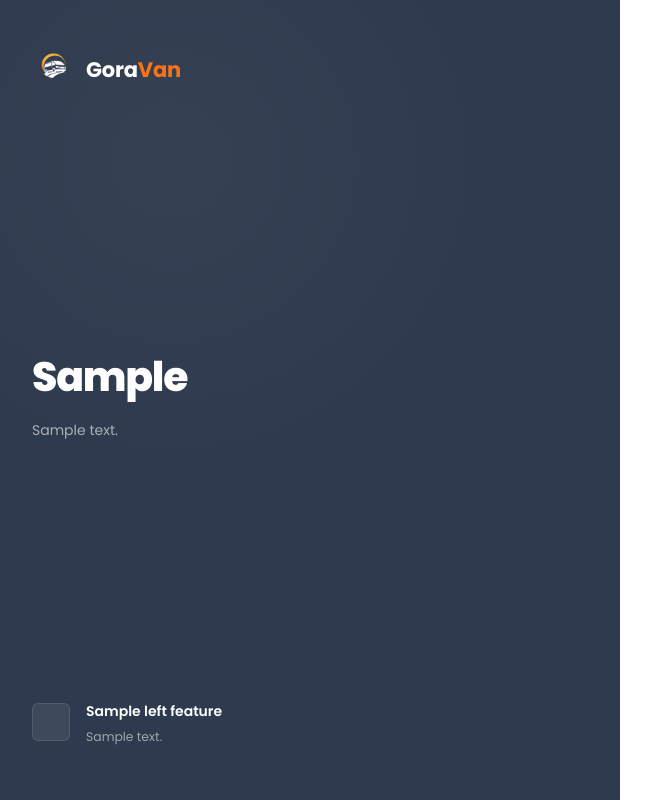
After one commit to ShwnProg/Goravan-A-Web-Based-Van-Booking-System, a PHP site: template views/layout/auth.php in a window 1280 px wide. The commit adds this page. Shown: the whole page, without its empty margins (20-671 px from the left). Run offline with PHP 8.4, Linux system fonts and the light colour scheme; the template is opened without the code that fills it: most values are stand-ins (such as "Sample title", 1, 10 or a date in 2020); data that the repository does not hold is empty.

Commit message:
Enhance login page layout and functionality with new features and styling

```diff
--- a/assets/css/auth.css
+++ b/assets/css/auth.css
@@ -1,50 +1,73 @@
-*, *::before, *::after {
+
+*,
+*::before,
+*::after {
     box-sizing: border-box;
     margin: 0;
     padding: 0;
 }
 
 :root {
-    --color-primary:  #2E3A4D;
-    --color-accent:   #F97316;
-    --color-brand:    #3e5272;
-    --color-white:    #ffffff;
-    --color-hover-bg: #95b7ee33;
-    --border:         #e2e8f0;
-    --text-muted:     #64748b;
-    --input-bg:       #f8fafc;
+    --color-primary: #2E3A4D;
+    --color-accent: #F97316;
+    --color-brand: #3e5272;
+    --color-white: #ffffff;
+    --color-hover-bg: rgba(249, 115, 22, 0.10);
+    --border: #e2e8f0;
+    --text-muted: #64748b;
+    --input-bg: #f8fafc;
 
-    --font-base:   'Poppins', sans-serif;
-    --radius-sm:   5px;
-    --radius-md:   10px;
-    --transition:  0.3s ease;
+    --font-base: 'Poppins', sans-serif;
+    --radius-sm: 6px;
+    --radius-md: 10px;
+    --radius-lg: 14px;
+    --transition: 0.25s ease;
+
+    --input-height: 46px;
 }
 
-html, body {
+html,
+body {
     height: 100%;
     font-family: var(--font-base);
     -webkit-font-smoothing: antialiased;
 }
 
-/* Page shel */
+/*  Page shell  */
+
 .auth-page {
     display: flex;
     min-height: 100vh;
+    align-items: flex-start;
 }
 
-/* Left panel */
+/*  Left panel  */
+
 .left-panel {
-    position: relative;
+    position: sticky;
+    top: 0;
     width: 50%;
-    min-height: 100vh;
+    height: 100vh;
     background: var(--color-primary);
-    padding: 40px 48px 48px;
+    padding: 44px 52px 52px;
     display: flex;
     flex-direction: column;
     justify-content: space-between;
     overflow: hidden;
     color: var(--color-white);
+    flex-shrink: 0;
 }
+.left-panel::before {
+    content: '';
+    position: absolute;
+    inset: 0;
+    background: radial-gradient(ellipse 70% 55% at 30% 20%,
+            rgba(255 255 255 / .04) 0%,
+            transparent 70%);
+    pointer-events: none;
+}
+
+/*  Brand  */
 
 .left-panel__brand {
     display: flex;
@@ -62,15 +85,18 @@ html, body {
 }
 
 .brand-name {
-    font-size: 20px;
+    font-size: 21px;
     font-weight: 700;
     color: var(--color-white);
     letter-spacing: -.01em;
     line-height: 1;
 }
+
 .brand-name span {
     color: var(--color-accent);
 }
+
+/*  Left content  */
 
 .left-panel__content {
     position: relative;
@@ -78,11 +104,11 @@ html, body {
 }
 
 .left-panel__content h1 {
-    font-size: clamp(1.9rem, 3.2vw, 2.6rem);
-    font-weight: 700;
-    line-height: 1.2;
-    letter-spacing: -.02em;
-    margin-bottom: 16px;
+    font-size: clamp(2rem, 3.2vw, 2.8rem);
+    font-weight: 800;
+    line-height: 1.15;
+    letter-spacing: -.03em;
+    margin-bottom: 18px;
     color: var(--color-white);
 }
 
@@ -92,18 +118,19 @@ html, body {
 }
 
 .left-panel__content p {
-    font-size: .9rem;
-    line-height: 1.8;
-    color: rgba(255 255 255 / .65);
-    max-width: 400px;
+    font-size: .875rem;
+    line-height: 1.85;
+    color: rgba(255 255 255 / .6);
+    max-width: 380px;
 }
 
-/* Feature list */
+/*  Feature list  */
+
 .left-panel__features {
     list-style: none;
     display: flex;
     flex-direction: column;
-    gap: 20px;
+    gap: 22px;
     position: relative;
     z-index: 1;
 }
@@ -111,95 +138,107 @@ html, body {
 .left-panel__features li {
     display: flex;
     align-items: flex-start;
-    gap: 14px;
+    gap: 16px;
 }
 
 .feature-icon {
     flex-shrink: 0;
-    width: 36px;
-    height: 36px;
+    width: 38px;
+    height: 38px;
     border-radius: var(--radius-sm);
-    background: var(--blue-light);
+    background: rgba(255 255 255 / .08);
+    border: 1px solid rgba(255 255 255 / .10);
     display: flex;
     align-items: center;
     justify-content: center;
-    font-size: .9rem;
+    font-size: .875rem;
     color: var(--color-accent);
-    margin-top: 2px;
+    margin-top: 1px;
 }
 
 .left-panel__features strong {
     display: block;
     font-size: .875rem;
     font-weight: 600;
-    margin-bottom: 2px;
+    margin-bottom: 3px;
     color: var(--color-white);
+    line-height: 1.3;
 }
 
 .left-panel__features span {
-    font-size: .78rem;
-    color: rgba(255 255 255 / .6);
-    line-height: 1.5;
+    font-size: .775rem;
+    color: rgba(255 255 255 / .55);
+    line-height: 1.55;
 }
 
+/*  Right panel  */
 
-/* Right panel */
 .right-panel {
-    display: flex;
-    flex-direction: column;
     width: 50%;
     min-height: 100vh;
     background: var(--color-white);
     display: flex;
     align-items: center;
     justify-content: center;
-    padding: 40px 32px;
+    padding: 48px 40px;
+    flex-direction: column;
 }
 
-/*  Auth card  */
+/*  Auth card */
+
 .auth-container {
     width: 100%;
-    max-width: 420px;
+    max-width: 440px;
+    margin-bottom: 4px;
 }
 
 .auth-container h2 {
-    font-size: 1.75rem;
+    font-size: 1.9rem;
     font-weight: 700;
     color: var(--color-primary);
-    letter-spacing: -.02em;
+    letter-spacing: -.025em;
     margin-bottom: 6px;
+    line-height: 1.2;
 }
-.auth-container span{
+
+.auth-container span {
     color: var(--color-accent);
 }
+
 .auth-container .sub-header {
-    font-size: .875rem;
+    font-size: .855rem;
     color: var(--text-muted);
     display: block;
     margin-bottom: 28px;
+    line-height: 1.6;
 }
 
-/* Input groups */
+/*  Auth input wrapper  */
+
 .auth-input {
     width: 100%;
-    max-width: 420px;
+    max-width: 440px;
 }
 
+/*  Input group (single field) */
+
 .input-group {
-    margin-bottom: 16px;
+    margin-bottom: 18px;
 }
 
 .input-group label {
     display: block;
-    font-size: .8rem;
+    font-size: .775rem;
     font-weight: 600;
     color: var(--color-primary);
-    margin-bottom: 6px;
+    margin-bottom: 7px;
+    letter-spacing: .01em;
 }
 
 .input-group input {
     width: 100%;
-    padding: 11px 14px;
+    height: var(--input-height);
+    padding: 0 14px;
     border: 1.5px solid var(--border);
     border-radius: var(--radius-md);
     background: var(--input-bg);
--- /dev/null
+++ b/views/layout/auth.php
@@ -0,0 +1,53 @@
+<!DOCTYPE html>
+<html lang="en">
+
+<head>
+    <meta charset="UTF-8">
+    <meta name="viewport" content="width=device-width, initial-scale=1.0">
+    <title><?= htmlspecialchars($title ?? 'GoraVan') ?></title>
+    <link rel="preconnect" href="https://fonts.googleapis.com">
+    <link rel="preconnect" href="https://fonts.gstatic.com" crossorigin>
+    <link href="https://fonts.googleapis.com/css2?family=Poppins:wght@400;500;600;700;800&display=swap" rel="stylesheet">
+    <link rel="stylesheet" href="https://cdnjs.cloudflare.com/ajax/libs/font-awesome/6.5.0/css/all.min.css">
+    <link rel="stylesheet" href="/assets/css/auth.css">
+</head>
+
+<body>
+    <main class="auth-page">
+
+        <!-- Left Panel -->
+        <div class="left-panel">
+            <div class="left-panel__brand">
+                <a href="../../index.php"><img src="/images/logo_white.png" alt="GoraVan logo" class="brand-logo"></a>
+                <span class="brand-name">Gora<span>Van</span></span>
+            </div>
+
+            <div class="left-panel__content">
+                <h1><?= $left_headline ?? 'Your seat is<br><em>waiting.</em>' ?></h1>
+                <p><?= htmlspecialchars($left_desc ?? '') ?></p>
+            </div>
+
+            <?php if (!empty($left_features)): ?>
+            <ul class="left-panel__features">
+                <?php foreach ($left_features as $feature): ?>
+                <li>
+                    <span class="feature-icon"><i class="<?= htmlspecialchars($feature['icon']) ?>"></i></span>
+                    <div>
+                        <strong><?= htmlspecialchars($feature['title']) ?></strong>
+                        <span><?= htmlspecialchars($feature['desc']) ?></span>
+                    </div>
+                </li>
+                <?php endforeach; ?>
+            </ul>
+            <?php endif; ?>
+        </div>
+
+        <!-- Right Panel -->
+        <div class="right-panel">
+            <?= $content ?>
+        </div>
+
+    </main>
+</body>
+
+</html>
```
Also changed, not shown: other parts of assets/css/auth.css (+177 -24 lines), views/auth/login.php (+21 -1 lines).
